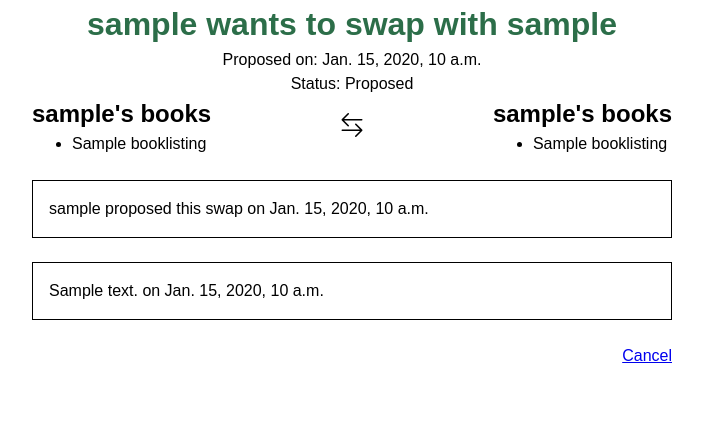
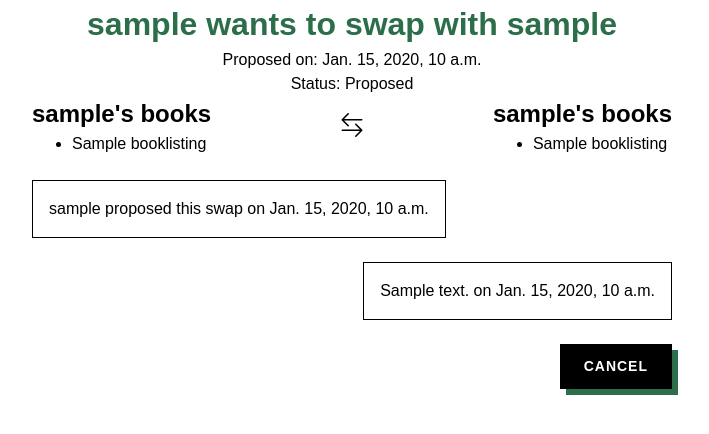
Before and after one commit to jhthompson/book-swap, a Django app: page /swaps/1 in a window 1280 px wide. Shown: the part 46-480 px from the top of the page, without its empty margins (288-997 px from the left). Run offline with Django 5.2, Linux system fonts and the light colour scheme; a user stored in the database is signed in; tables that the repository leaves empty hold one stand-in row (values such as "Sample post").

Commit message:
Improve swap page styling

```diff
--- a/core/static/core/css/utility/utility.css
+++ b/core/static/core/css/utility/utility.css
@@ -79,6 +79,14 @@
     margin-block-start: var(--s-2);
 }
 
+.margin-inline-start\:s0 {
+    margin-inline-start: var(--s0);
+}
+
+.margin-inline-end\:s0 {
+    margin-inline-end: var(--s0);
+}
+
 .margin-inline-start\:s-2 {
     margin-inline-start: var(--s-2);
 }
@@ -126,3 +134,23 @@
 .flex\:1 {
     flex: 1;
 }
+
+.flex-direction\:column {
+    flex-direction: column;
+}
+
+.align-items\:flex-start {
+    align-items: flex-start;
+}
+
+.align-self\:flex-end {
+    align-self: flex-end;
+}
+
+.justify-content\:flex-end {
+    justify-content: flex-end;
+}
+
+.gap\:s0 {
+    gap: var(--s0);
+}
--- a/core/templates/core/swap.html
+++ b/core/templates/core/swap.html
@@ -28,25 +28,23 @@
         </div>
     </div>
 
-    <div>
-        <ul class="stack list-style:none padding:0">
-            {% for entry in swap.get_timeline %}
-                {% if entry.type == 'event' %}
-                    <li class="box">{{ entry.item.user }} {{ entry.item.get_type_display|lower }} this swap on {{ entry.item.created_at }}</li>
-                {% elif entry.type == 'message' %}
-                    <li class="box">{{ entry.item.content }} on {{ entry.item.created_at }}</li>
-                {% endif %}
-            {% endfor %}
-        </ul>
-    </div>
+    <ol class="stack list-style:none padding:0 display:flex flex-direction:column align-items:flex-start">
+        {% for entry in swap.get_timeline %}
+            {% if entry.type == 'event' %}
+                <li class="box {% if entry.item.user == request.user %}margin-inline-end:s0{% else %}margin-inline-start:s0 align-self:flex-end{% endif %}">{{ entry.item.user }} {{ entry.item.get_type_display|lower }} this swap on {{ entry.item.created_at }}</li>
+            {% elif entry.type == 'message' %}
+                <li class="box {% if entry.item.user == request.user %}margin-inline-end:s0{% else %}margin-inline-start:s0 align-self:flex-end{% endif %}">{{ entry.item.content }} on {{ entry.item.created_at }}</li>
+            {% endif %}
+        {% endfor %}
+    </ol>
 
     {% if swap.status == 'PROPOSED' %}
-    <div class="text-align:end">
+    <div class="display:flex justify-content:flex-end gap:s0">
         {% if swap.proposed_by == request.user %}
-            <a href="{% url 'cancel_swap' swap.id %}">Cancel</a>
+            <a class="button" href="{% url 'cancel_swap' swap.id %}">Cancel</a>
         {% else %}
-            <a href="{% url 'accept_swap' swap.id %}">Accept</a>
-            <a href="{% url 'decline_swap' swap.id %}">Decline</a>
+            <a class="button" href="{% url 'accept_swap' swap.id %}">Accept</a>
+            <a class="button" href="{% url 'decline_swap' swap.id %}">Decline</a>
         {% endif %}
     </div>
     {% elif swap.status == 'CANCELLED' %}
@@ -58,5 +56,4 @@
     {% endif %}
 </div>
 
-
 {% endblock main %}
```
